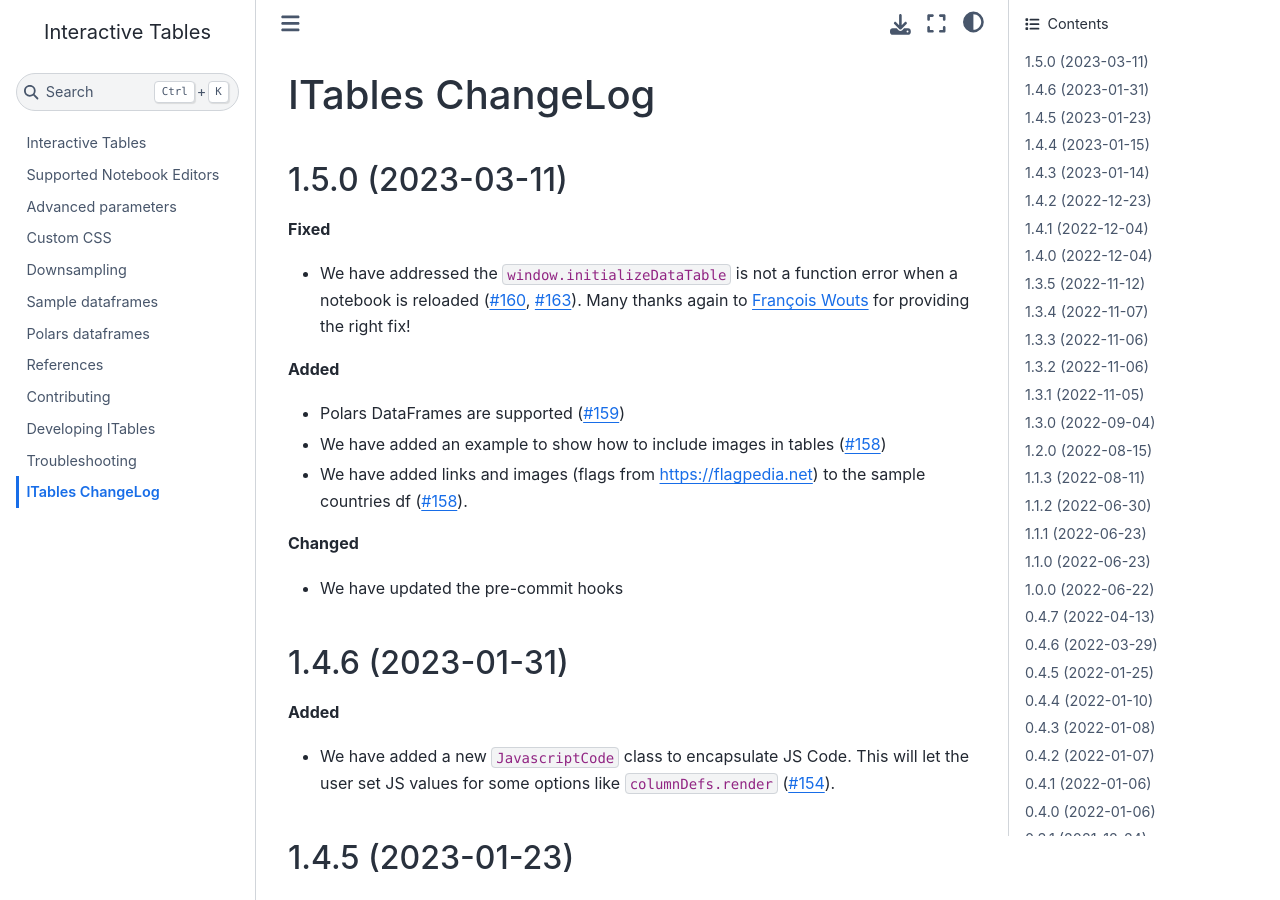
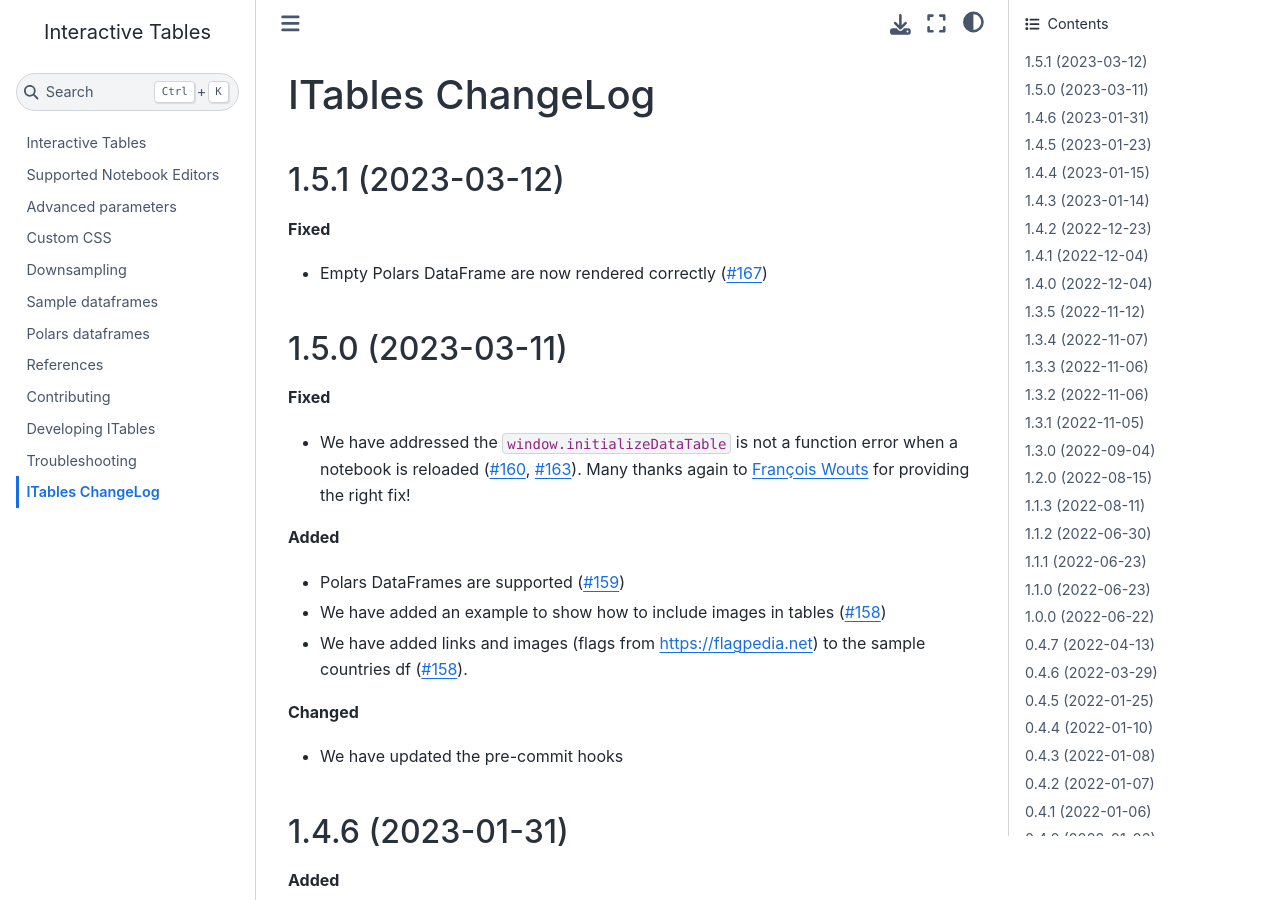
Before and after one commit to mwouts/itables, a Jupyter Book: the page built from docs/changelog.md, in a window 1280 px wide and 900 px high. Built offline with Jupyter Book 1.0.4 settings and Sphinx 7.4.7 and the Sphinx Book theme 1.1.4, drawn with Linux system fonts in a browser that asks for light colours.

Commit message:
Version 1.5.1

```diff
--- a/docs/changelog.md
+++ b/docs/changelog.md
@@ -1,5 +1,12 @@
 ITables ChangeLog
 =================
+
+1.5.1 (2023-03-12)
+------------------
+
+**Fixed**
+- Empty Polars DataFrame are now rendered correctly ([#167](https://github.com/mwouts/itables/issues/167))
+
 
 1.5.0 (2023-03-11)
 ------------------
--- a/itables/version.py
+++ b/itables/version.py
@@ -1,3 +1,3 @@
 """ITables' version number"""
 
-__version__ = "1.5.0"
+__version__ = "1.5.1"
```
